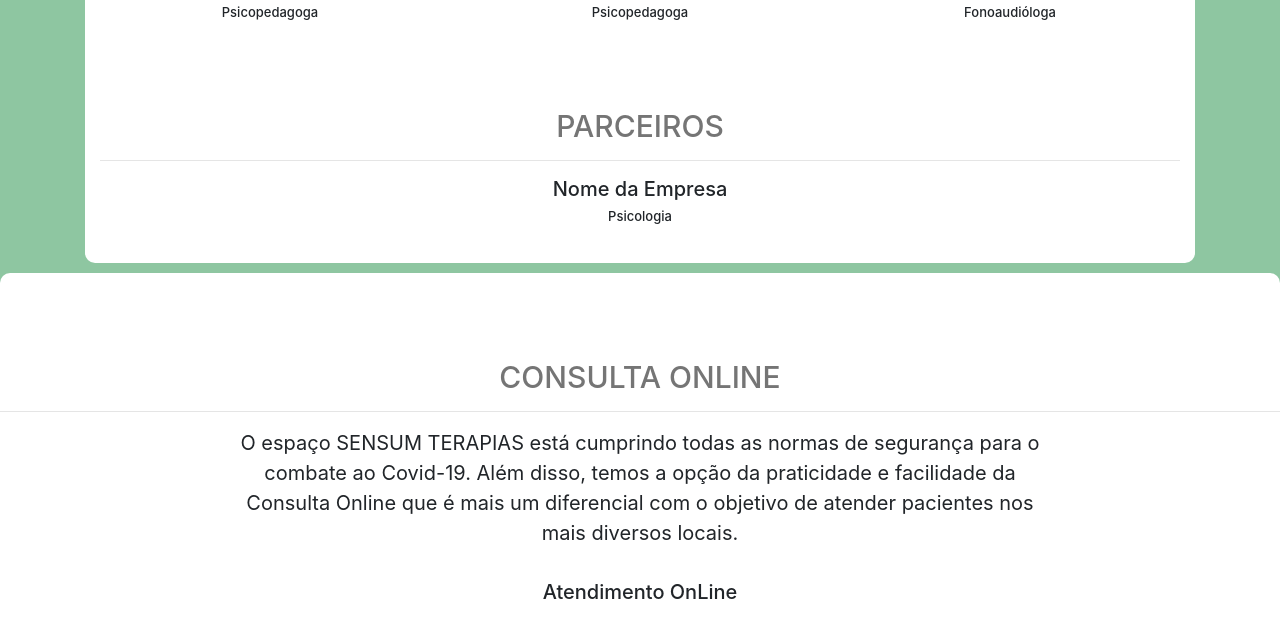
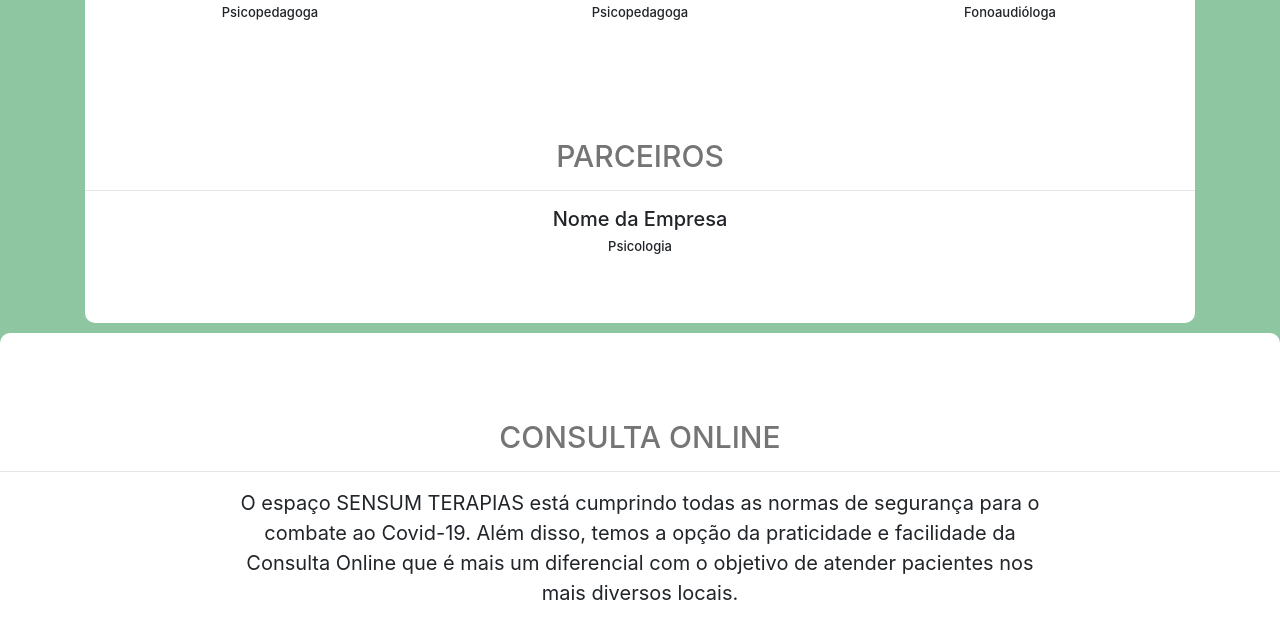
Before and after one commit to carlaalc/MostrarGuanair, a plain HTML site: page index.html in a window 1280 px wide. Shown: the part 2794-3419 px from the top of the page. Drawn offline with nearby package versions, Linux system fonts and the light colour scheme.

Commit message:
padding no #parceiros

```diff
--- a/style.css
+++ b/style.css
@@ -197,6 +197,9 @@ color: #1a1a1a;
 h6 {
     font-size: 13px;
 }
+#parceiros {
+    padding: 30px 0;
+}
 /*ConsultaOnline*/
 #online p {
     font-size: 20px;
```
